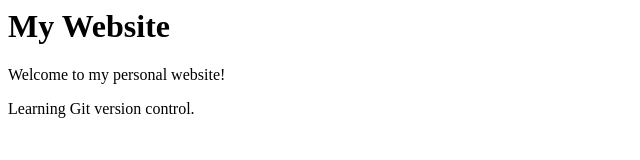
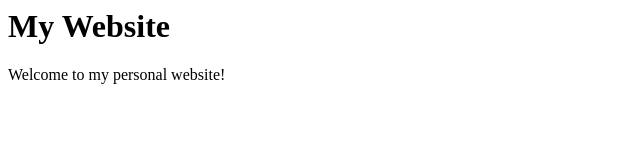
Before and after one commit to Aryan-Bhendarkar/git-workflow-assignment, a plain HTML site: page index.html in a window 1280 px wide. Shown: the whole page, without its empty margins (0-640 px from the left). Drawn offline with Linux system fonts and the light colour scheme.

Commit message:
Revert "Add Git learning paragraph"
This reverts commit 52c1ca8a61659229888acb23098127c3ffb8ec3f.

```diff
--- a/index.html
+++ b/index.html
@@ -4,4 +4,3 @@
   </body>
   <p>Welcome to my personal website!</p>
 </html>
-<p>Learning Git version control.</p>
```
